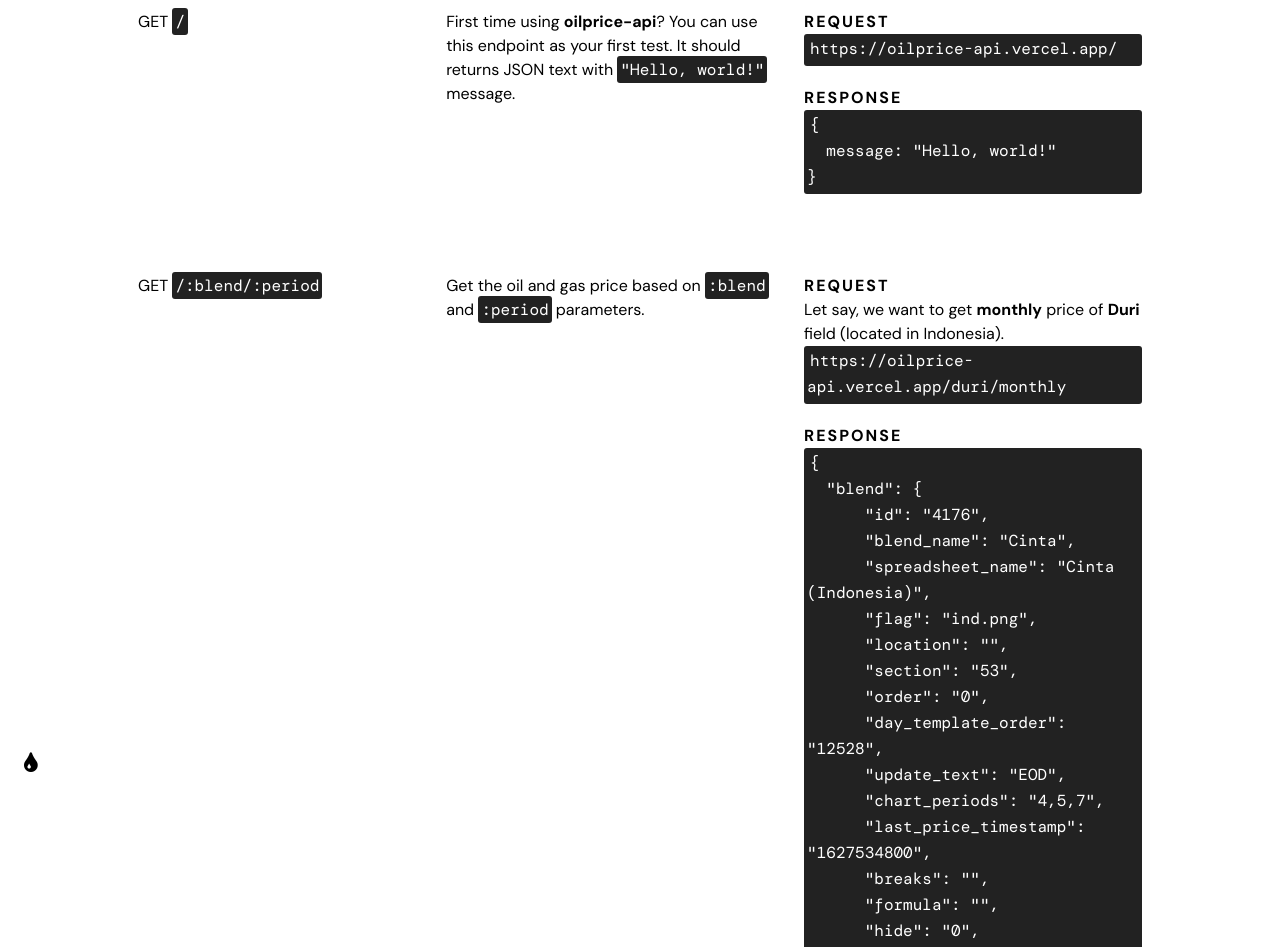
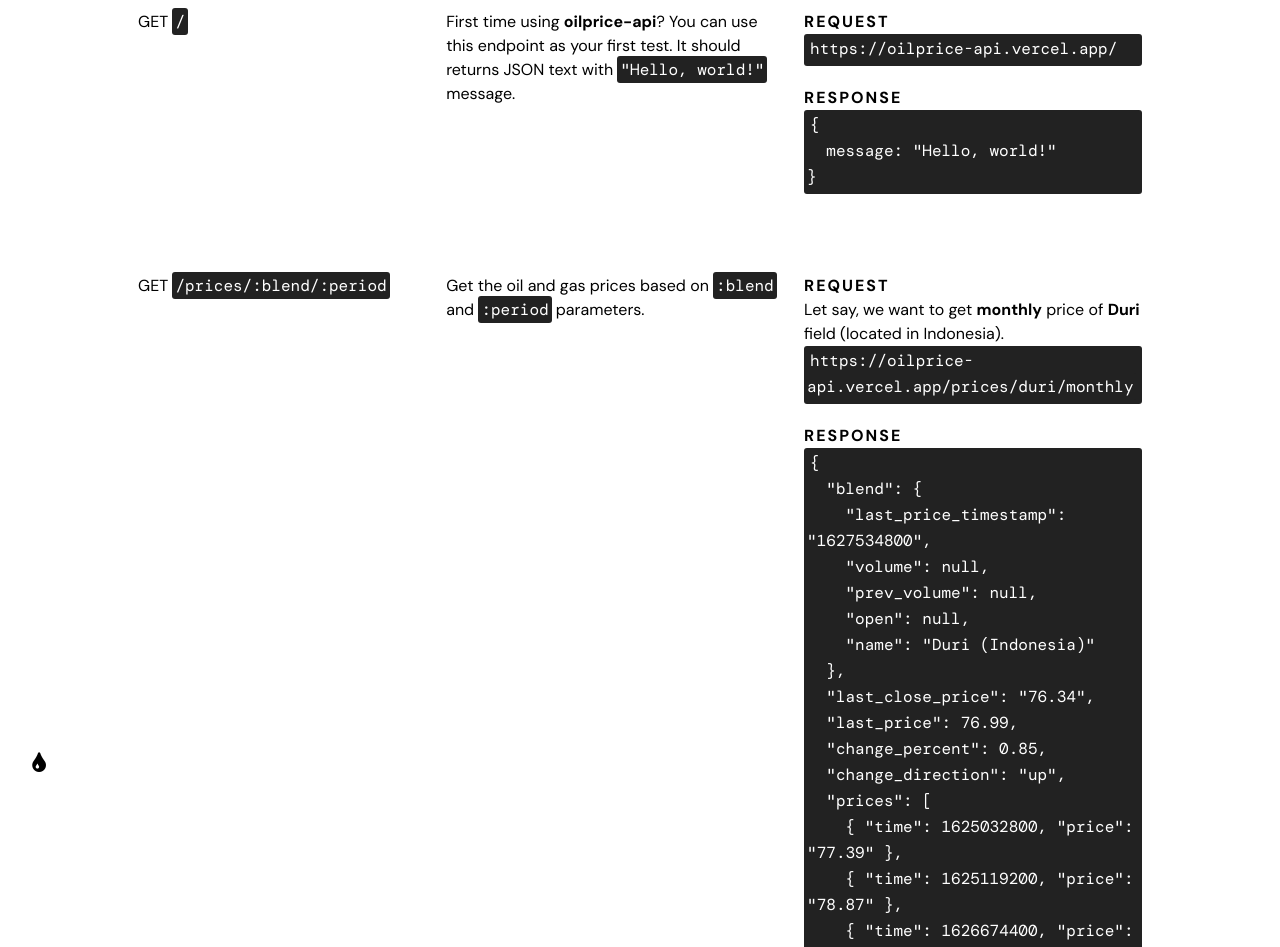
Before and after one commit to oilshit/oilprice-api, a website: page docs.ejs in a window 1280 px wide. Shown: the top 947 px of the page. Drawn offline with nearby package versions, Linux system fonts and the light colour scheme; files that its build step writes are made by us from their sources.

Commit message:
reduced unused object properties in /price/:blend:id and changed endpoint of prices

```diff
--- a/docs.ejs
+++ b/docs.ejs
@@ -36,11 +36,11 @@
     </div>
 
     <div class="docs-row">
-            <div class="col col-endpoint">GET <code>/:blend/:period</code></div>
+      <div class="col col-endpoint">GET <code>/prices/:blend/:period</code></div>
 
       <div class="col col-description">
         <p>
-                    Get the oil and gas price based on <code>:blend</code> and
+          Get the oil and gas prices based on <code>:blend</code> and
           <code>:period</code> parameters.
         </p>
       </div>
@@ -51,58 +51,34 @@
           Let say, we want to get <strong>monthly</strong> price of
           <strong>Duri</strong> field (located in Indonesia).
         </p>
-                <pre><code>https://oilprice-api.vercel.app/duri/monthly</code></pre>
+        <pre><code>https://oilprice-api.vercel.app/prices/duri/monthly</code></pre>
         <p class="example-title">Response</p>
         <pre><code>{
   "blend": {
-      "id": "4176",
-      "blend_name": "Cinta",
-      "spreadsheet_name": "Cinta (Indonesia)",
-      "flag": "ind.png",
-      "location": "",
-      "section": "53",
-      "order": "0",
-      "day_template_order": "12528",
-      "update_text": "EOD",
-      "chart_periods": "4,5,7",
     "last_price_timestamp": "1627534800",
-      "breaks": "",
-      "formula": "",
-      "hide": "0",
-      "source": "China",
-      "technicals_symbol": "",
-      "technicals_enabled": "0",
     "volume": null,
     "prev_volume": null,
-      "open": null
+    "open": null,
+    "name": "Duri (Indonesia)"
   },
-  "last_close_price": "67.53",
-  "last_price": 68.24,
-  "change_percent": 1.05,
+  "last_close_price": "76.34",
+  "last_price": 76.99,
+  "change_percent": 0.85,
   "change_direction": "up",
   "prices": [
-      {
-          "time": 1625032800,
-          "price": "69.25"
-      },
-      {
-          "time": 1625119200,
-          "price": "70.33"
-      },
-      {
-          "time": 1626674400,
-          "price": "67.73"
-      },
-      // many more
+    { "time": 1625032800, "price": "77.39" },
+    { "time": 1625119200, "price": "78.87" },
+    { "time": 1626674400, "price": "75.96" },
+    /* many more */
   ],
   "amount": 31,
   "time_dif": 86400,
   "last_time": "1627534800",
   "end_time": 1627686000,
   "nulls": 0,
-  "min": "64.64",
-  "max": "70.33",
-  "change": 0.7099999999999937
+  "min": "73.04",
+  "max": "78.87",
+  "change": 0.6499999999999915
 }</code></pre>
       </div>
     </div>
--- a/package.json
+++ b/package.json
@@ -19,6 +19,7 @@
   "homepage": "https://github.com/oilshit/oilprice-api#readme",
   "dependencies": {
     "axios": "^0.21.1",
+    "dotenv": "^10.0.0",
     "ejs": "^3.1.6",
     "express": "^4.17.1"
   }
--- a/public/main.css
+++ b/public/main.css
@@ -82,3 +82,19 @@
 footer:hover strong {
   opacity: 1;
 }
+
+footer #logo i {
+  width: 20px;
+  height: 20px;
+  padding: 5px;
+  background-color:none;
+  transition: all .5s ease;
+
+  text-align: center;
+
+  place-items: center;
+}
+
+footer:hover #logo i {
+  background-color: #ffe03a;
+}
```
Also changed, not shown: index.js (+52 -11 lines), test.json (added, +33 -0 lines), 2 other files. Lines whose indentation alone changed are shown as unchanged.
